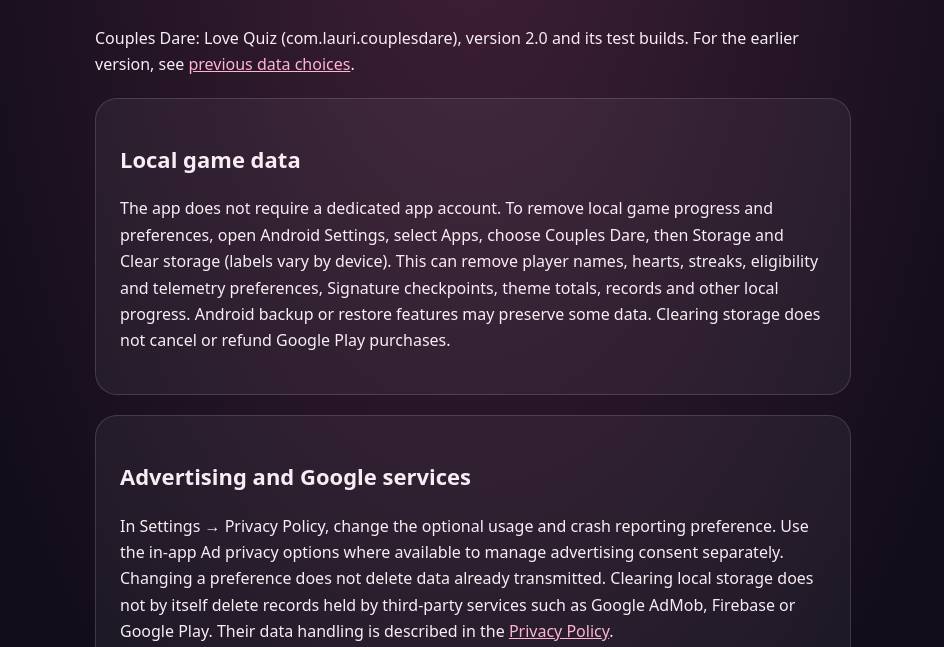
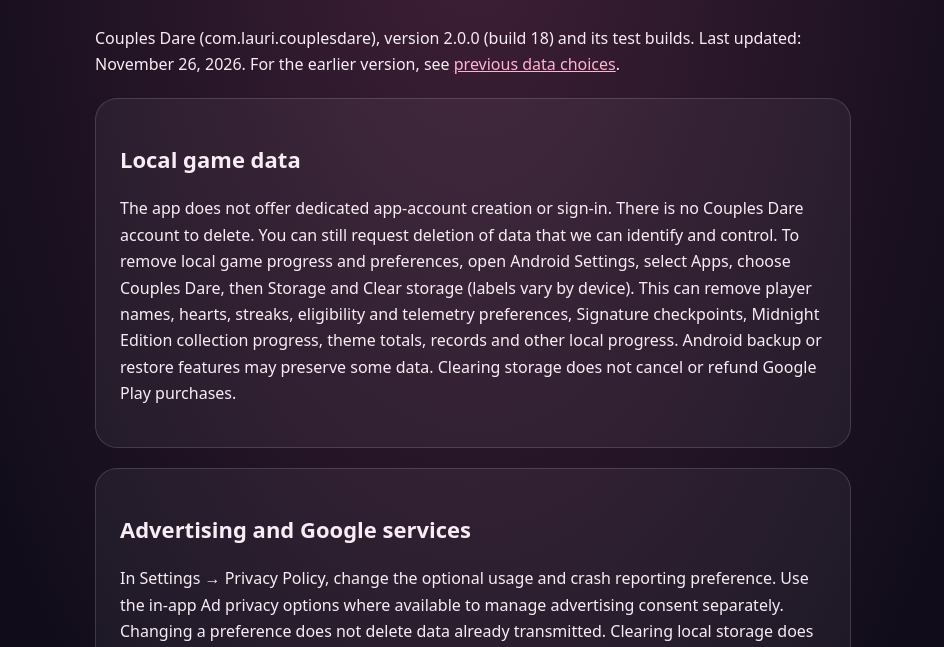
Before and after one commit to QuizFansStudio/Couples-Dare, a plain HTML site: page data-deletion-v2.html in a window 1280 px wide. Shown: the part 153-800 px from the top of the page, without its empty margins (167-1111 px from the left). Drawn offline with Linux system fonts and the light colour scheme.

Commit message:
Align Couples Dare 2.0.0 legal and support information with Midnight Edition

```diff
--- a/data-deletion-v2.html
+++ b/data-deletion-v2.html
@@ -4,15 +4,15 @@
 <meta charset="utf-8">
 <meta name="viewport" content="width=device-width, initial-scale=1">
 <title>Data choices and requests | Couples Dare | Quiz Fans Studio</title>
-<meta name="description" content="Manage local game data and submit privacy requests for Couples Dare: Love Quiz.">
+<meta name="description" content="Manage local game data and submit privacy requests for Couples Dare.">
 <style>
 :root{color-scheme:dark}*{box-sizing:border-box}body{margin:0;background:radial-gradient(ellipse at top,#402037,#100c1a 65%);color:#f9edf5;font:16px/1.65 system-ui,sans-serif;min-height:100vh}main{max-width:800px;margin:auto;padding:32px 22px}section{background:#ffffff0d;border:1px solid #ffffff24;border-radius:22px;padding:24px;margin:20px 0}h1{line-height:1.15;font-size:clamp(28px,6vw,48px)}h2{font-size:22px}a{color:#ffb4d3;overflow-wrap:anywhere}a:focus-visible{outline:3px solid #ffb4d3;outline-offset:4px}footer{color:#d8c6d5;font-size:14px}
 </style>
 </head><body><main>
 <nav><a href="./">Couples Dare</a> | <a href="https://quizfansstudio.github.io/">Quiz Fans Studio</a></nav>
 <h1>Data choices and requests</h1>
-<p>Couples Dare: Love Quiz (com.lauri.couplesdare), version 2.0 and its test builds. For the earlier version, see <a href="data-deletion.html">previous data choices</a>.</p>
-<section><h2>Local game data</h2><p>The app does not require a dedicated app account. To remove local game progress and preferences, open Android Settings, select Apps, choose Couples Dare, then Storage and Clear storage (labels vary by device). This can remove player names, hearts, streaks, eligibility and telemetry preferences, Signature checkpoints, theme totals, records and other local progress. Android backup or restore features may preserve some data. Clearing storage does not cancel or refund Google Play purchases.</p></section>
+<p>Couples Dare (com.lauri.couplesdare), version 2.0.0 (build 18) and its test builds. Last updated: November 26, 2026. For the earlier version, see <a href="data-deletion.html">previous data choices</a>.</p>
+<section><h2>Local game data</h2><p>The app does not offer dedicated app-account creation or sign-in. There is no Couples Dare account to delete. You can still request deletion of data that we can identify and control. To remove local game progress and preferences, open Android Settings, select Apps, choose Couples Dare, then Storage and Clear storage (labels vary by device). This can remove player names, hearts, streaks, eligibility and telemetry preferences, Signature checkpoints, Midnight Edition collection progress, theme totals, records and other local progress. Android backup or restore features may preserve some data. Clearing storage does not cancel or refund Google Play purchases.</p></section>
 <section><h2>Advertising and Google services</h2><p>In Settings → Privacy Policy, change the optional usage and crash reporting preference. Use the in-app Ad privacy options where available to manage advertising consent separately. Changing a preference does not delete data already transmitted. Clearing local storage does not by itself delete records held by third-party services such as Google AdMob, Firebase or Google Play. Their data handling is described in the <a href="privacy-v2.html">Privacy Policy</a>.</p></section>
 <section><h2>Privacy or data deletion request</h2><p>Contact Quiz Fans Studio at <a href="mailto:quizfans.studio@gmail.com?subject=Couples%20Dare%20-%20Privacy%20request">quizfans.studio@gmail.com</a>. Specify Couples Dare and what data or issue your request concerns. Do not include passwords, payment card details or sensitive information. We will review the request and explain what data we can identify and delete, any applicable retention requirements and relevant third-party options.</p></section>
 <footer><a href="privacy-v2.html">Privacy Policy</a> | <a href="terms-v2.html">Terms of Service</a><p>Quiz Fans Studio</p></footer>
```
